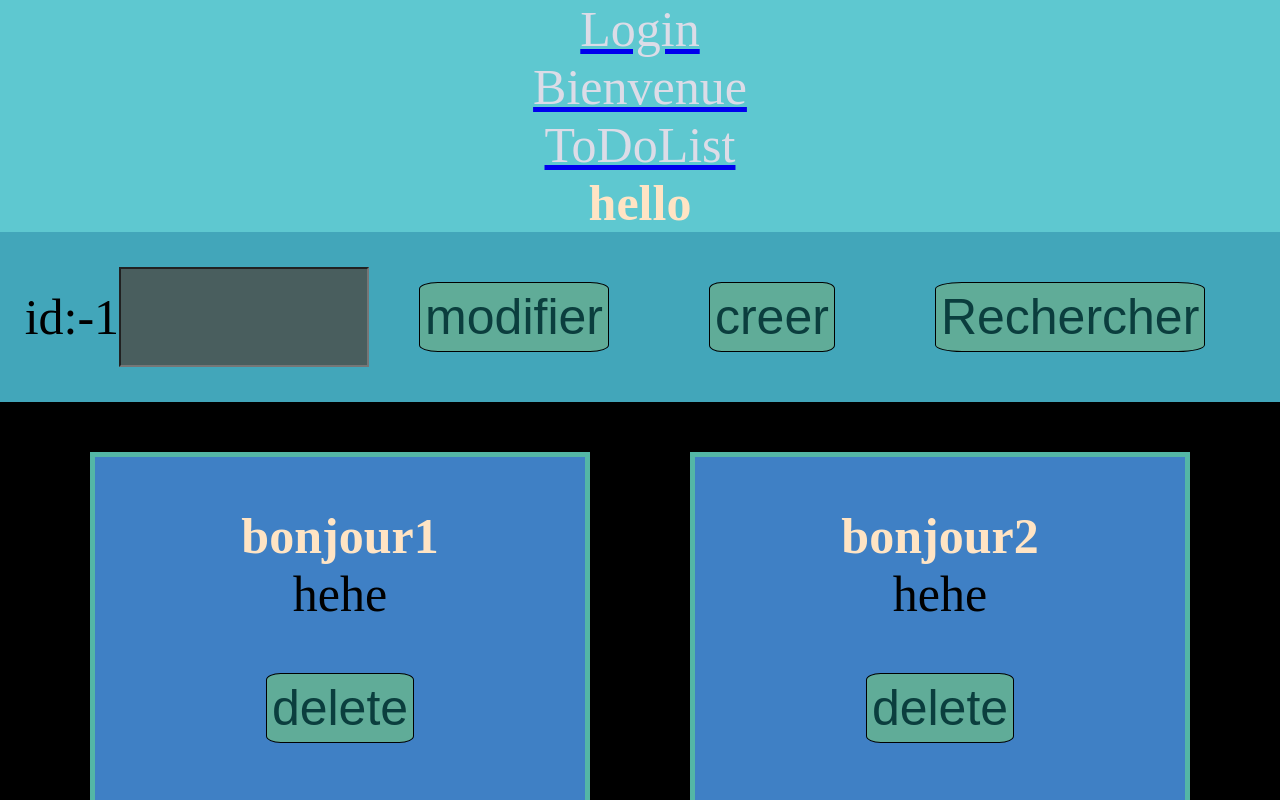
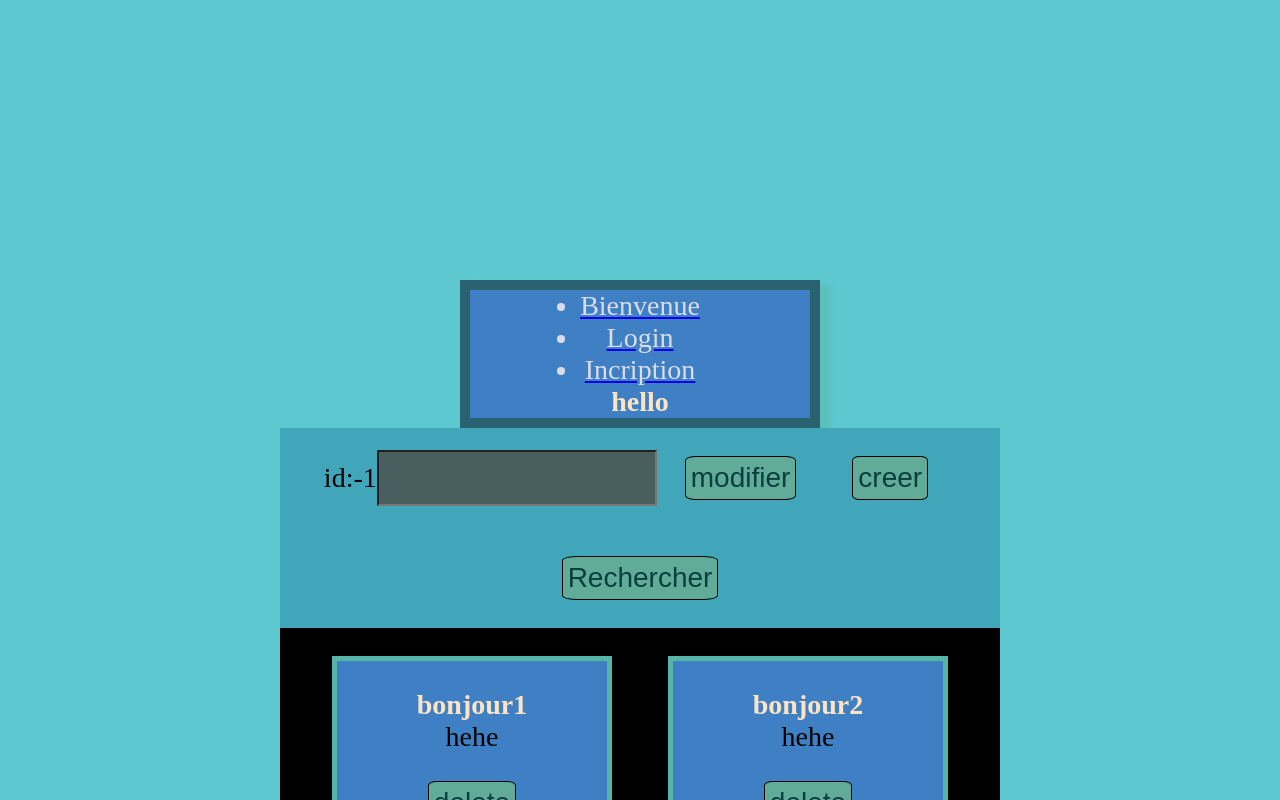
Before and after one commit to lion92/reactTodoList, a React (Create React App) app in the folder todo/: page /form in a window 1280 px wide. Shown: the top 800 px of the page. Built offline with nearby package versions, Linux system fonts and the light colour scheme; no server answers.

Commit message:
test manuel ok

```diff
--- a/todo/src/App.css
+++ b/todo/src/App.css
@@ -3,11 +3,12 @@
     padding: 0;
     box-sizing: border-box;
   text-align: center;
-  font-size: 50px;
+  font-size:28px;
 }
 
 body {
     background-color: #5ec8d0;
+    margin: 10em;
 }
 
 .container {
@@ -42,7 +43,7 @@ body {
 
 input {
     background-color: #495e5e;
-    width:5em ;
+    width:10em ;
     height: 2em;
   padding: 0.2em;
 }
@@ -70,7 +71,10 @@ h1 {
 li{color: #dcdce7
 }
 #container{
+    background-color: #54b6a6;
+    border: #3f80c5;
     margin: auto;
+    margin-top: 3em;
     display: flex;
     align-items: center;
     flex-wrap: nowrap;
@@ -80,6 +84,21 @@ li{color: #dcdce7
     height: 50%;
     width: 50%;
     box-shadow: 10px 5px 5px rgba(90, 185, 171, 0.59);
+}
+#containerTitle{
+    border: #3f80c5;
+    margin: auto;
+    margin-top: 3em;
+    display: flex;
+    align-items: center;
+    flex-wrap: nowrap;
+    flex-direction: column;
+    justify-content: center;
+    border:solid 10px #2a6271;
+    height: 50%;
+    width: 50%;
+    box-shadow: 10px 5px 5px rgba(90, 185, 171, 0.59);
+    background-color: #3f80c5;
 }
 #iconLogin{
     margin-top:10%;
--- a/todo/src/components/Navigation.js
+++ b/todo/src/components/Navigation.js
@@ -4,18 +4,20 @@ import Helloword from "./Helloword";
 
 const Navigation = () => {
     return (
-        <div>
+        <div id='containerTitle'>
             <ul>
+                <NavLink to={"/"}>
+                    <li>Bienvenue</li>
+                </NavLink>
                 <NavLink to={"/login"}>
                     <li>Login</li>
                 </NavLink>
-                <NavLink to={"/"}>
-                    <li>Bienvenue</li>
+
+                <NavLink to={"/inscription"}>
+                    <li>Incription</li>
                 </NavLink>
 
-                <NavLink to={"/form"}>
-                    <li>ToDoList</li>
-                </NavLink>
+
             </ul>
             <Helloword></Helloword>
         </div>
--- a/todo/src/components/connection.js
+++ b/todo/src/components/connection.js
@@ -1,9 +1,11 @@
 import React, {useCallback, useState} from 'react';
 import Navigation from "./Navigation";
+import Form from "./Form";
 
 const Connection = () => {
     const [email, setEmail] = useState("");
     const [password, setPassword] = useState("");
+    const [probleme, setProbleme] = useState("");
     let fetchConnection = useCallback(async (e) => {
         e.preventDefault();
         const response = await fetch(
@@ -19,12 +21,24 @@ const Connection = () => {
                     "Content-Type": "application/json",
                 },
             }
-        );
+        )
+        await response.json().then(data => {
+
+            if (!isNaN(data?.id)) {
+                setProbleme('connecte')
+            }
+
+        })
     });
 
     return (
         <div>
 
+
+                {(probleme === "connecte") ? (<Form></Form>) : ''
+                }
+                {(probleme !== "connecte") ? (
+                    <>
                     <div id='container'>
                         <Navigation></Navigation>
                         <div id="iconLogin"/>
@@ -34,10 +48,17 @@ const Connection = () => {
                                onChange={e => setPassword(e.target.value)} type={'text'}/>
                         <a id="mdpOublie" href="">Mot de passe ounblié</a>
                         <button onClick={fetchConnection} id='btnLogin'>LOGIN</button>
+                        <h1>{(probleme!=='connecte'?'incorrect':'connecte')}</h1>
                         <a href='/inscription'>
-                    <button id='btnSignup'>SIGNUP</button>
+                            SIGNUP
                         </a>
                     </div>
+                    </>
+
+                ) : ''
+                }
+
+
         </div>
     );
 };
```
Lines whose indentation alone changed are shown as unchanged.
